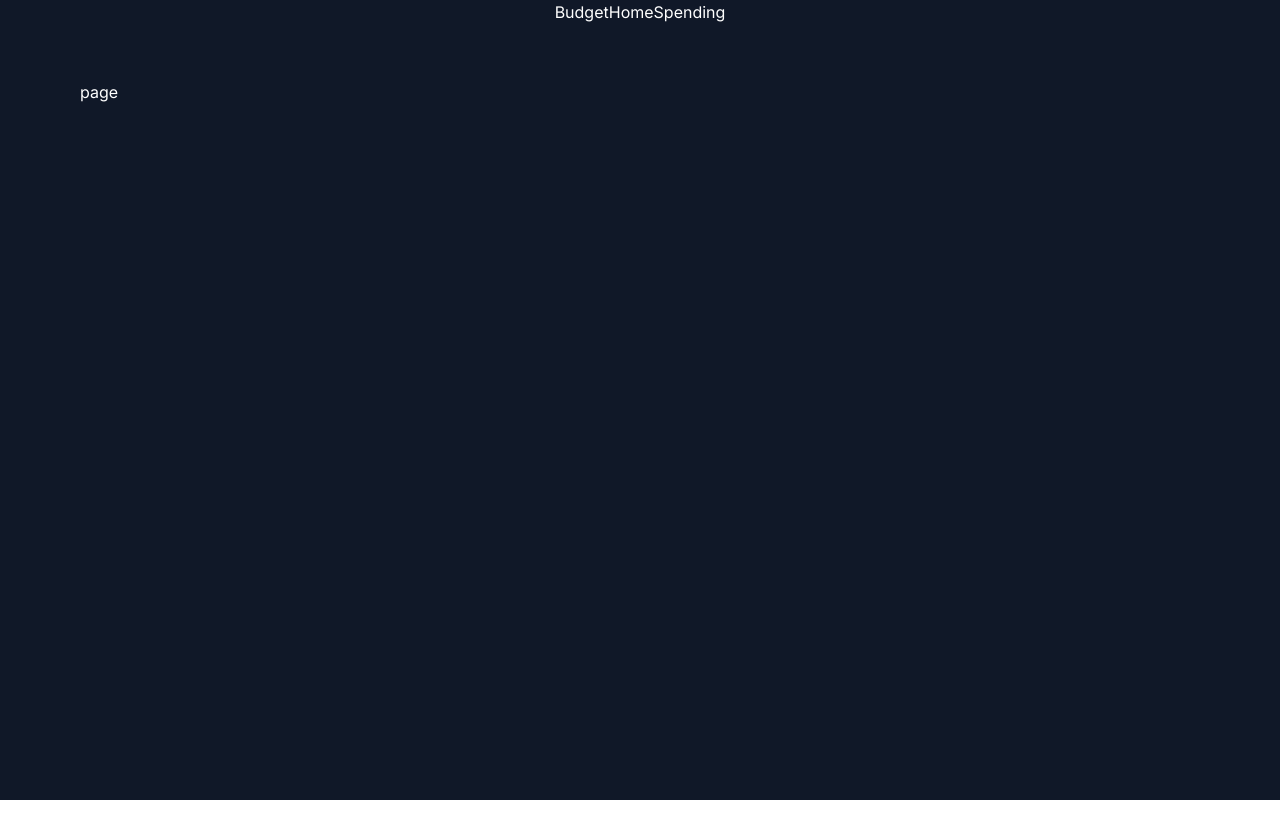
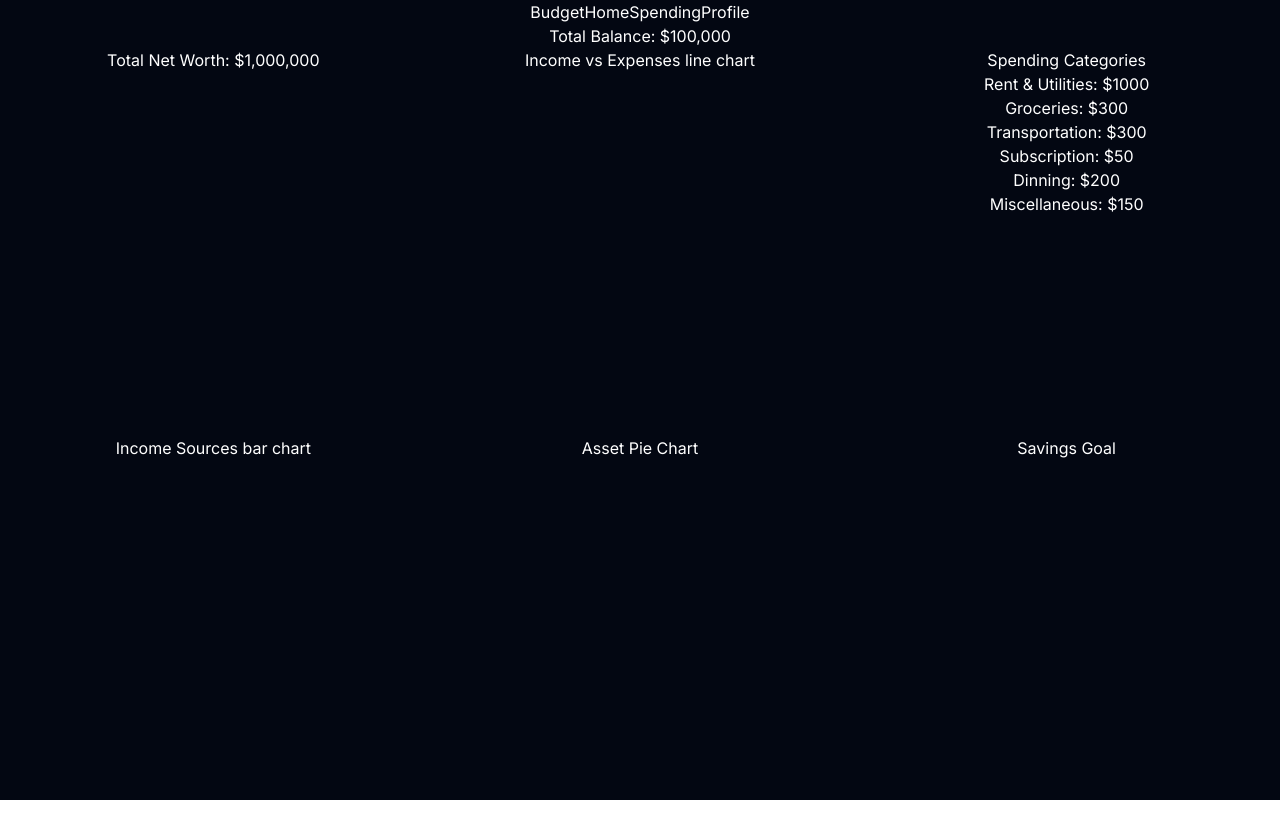
Before and after one commit to zbanks23/MyCFO, a Next.js app in the folder apps/web/: page /home in a window 1280 px wide. Before the commit the page ends 800 px from the top, so only its background shows below. Built offline with nearby package versions, Linux system fonts and the light colour scheme; no server answers.

Commit message:
placeholder data for the home page and got started on the skeleton of the navBar

```diff
--- a/apps/web/app/(dashboard)/home/page.tsx
+++ b/apps/web/app/(dashboard)/home/page.tsx
@@ -1,7 +1,29 @@
 import React from "react";
 
 function page() {
-  return <div className="p-20">page</div>;
+  return (
+    <section className="flex flex-col w-full h-full items-center">
+      <div>Total Balance: $100,000</div>
+      <div className="grid grid-cols-3 grid-rows-2 h-full w-full text-center">
+        <div>Total Net Worth: $1,000,000</div>
+        <div>Income vs Expenses line chart</div>
+        <div>
+          Spending Categories
+          <ul>
+            <li>Rent & Utilities: $1000</li>
+            <li>Groceries: $300</li>
+            <li>Transportation: $300</li>
+            <li>Subscription: $50</li>
+            <li>Dinning: $200</li>
+            <li>Miscellaneous: $150</li>
+          </ul>
+        </div>
+        <div>Income Sources bar chart</div>
+        <div>Asset Pie Chart</div>
+        <div>Savings Goal</div>
+      </div>
+    </section>
+  );
 }
 
 export default page;
--- a/apps/web/app/(dashboard)/layout.tsx
+++ b/apps/web/app/(dashboard)/layout.tsx
@@ -3,10 +3,8 @@ import React from "react";
 
 function layout({ children }: Readonly<{ children: React.ReactNode }>) {
   return (
-    <div className="bg-gray-900 h-screen w-full text-white">
-      <div className="absolute w-2/3 flex justify-center translate-x-1/4">
-        <NavBar />
-      </div>
+    <div className="h-screen w-full text-white">
+      <NavBar />
       {children}
     </div>
   );
--- a/apps/web/app/layout.tsx
+++ b/apps/web/app/layout.tsx
@@ -26,7 +26,7 @@ export default function RootLayout({
               <UserButton />
             </SignedIn>
           </header>
-          <div className="bg-gray-900">{children}</div>
+          <div className="bg-gray-950">{children}</div>
         </body>
       </html>
     </ClerkProvider>
--- a/packages/ui/package.json
+++ b/packages/ui/package.json
@@ -18,6 +18,7 @@
     "@types/react": "19.1.0",
     "@types/react-dom": "19.1.1",
     "eslint": "^9.28.0",
+    "next": "^15.3.0",
     "typescript": "5.8.2"
   },
   "dependencies": {
--- a/packages/ui/src/components/NavBar.tsx
+++ b/packages/ui/src/components/NavBar.tsx
@@ -1,13 +1,23 @@
 import React from "react";
+import Link from "next/link";
 
 const NavBar = () => {
   return (
     <>
-      <ul className="flex flex-row gap-4">
-        <li>Budget</li>
-        <li>Home</li>
-        <li>Spending</li>
-      </ul>
+      <nav className="w-2/3 flex flex-row justify-center h-10">
+        <Link href={"/budget"} className="flex-1 text-center">
+          Budget
+        </Link>
+        <Link href={"/home"} className="flex-1 text-center">
+          Home
+        </Link>
+        <Link href={"/spending"} className="flex-1 text-center">
+          Spending
+        </Link>
+        <Link href={"/profile"} className="flex-1 text-center">
+          Profile
+        </Link>
+      </nav>
     </>
   );
 };
```
Also changed, not shown: 1 other file (tests, documents, lock files or other folders).
